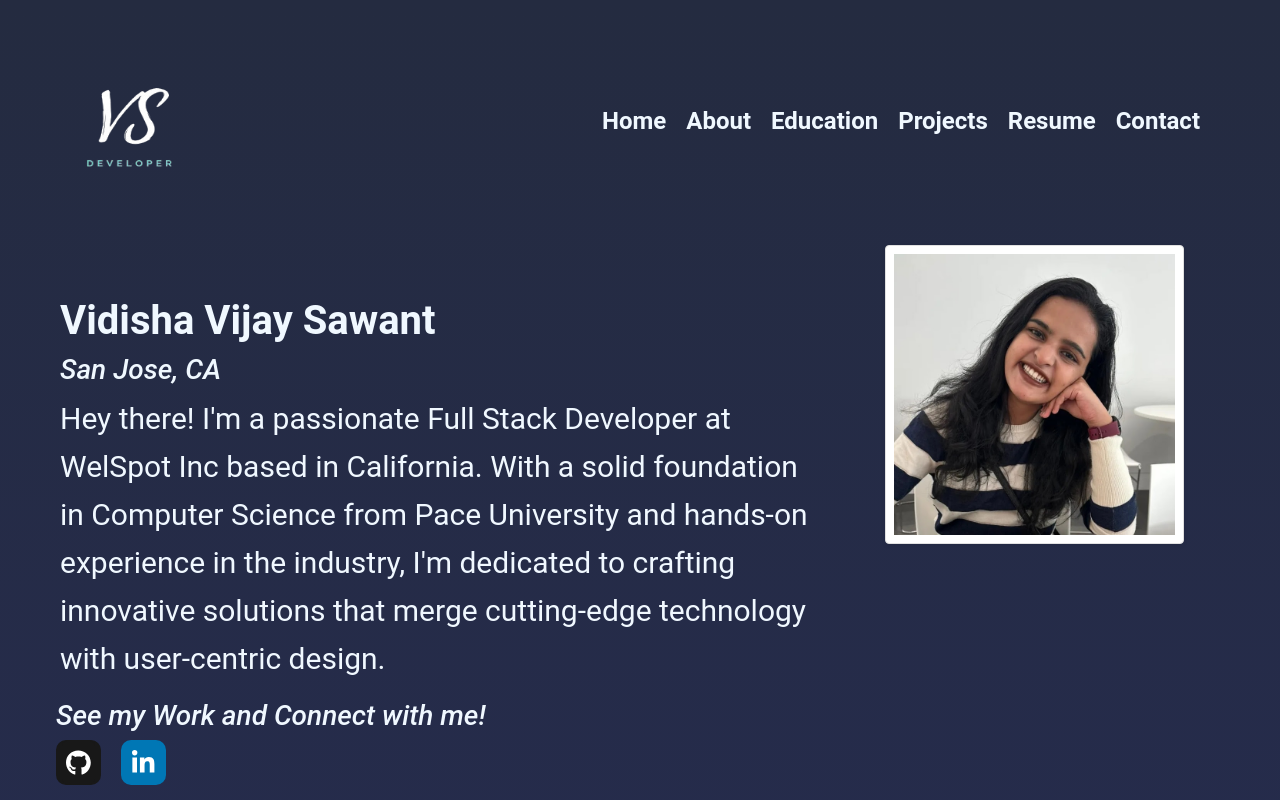
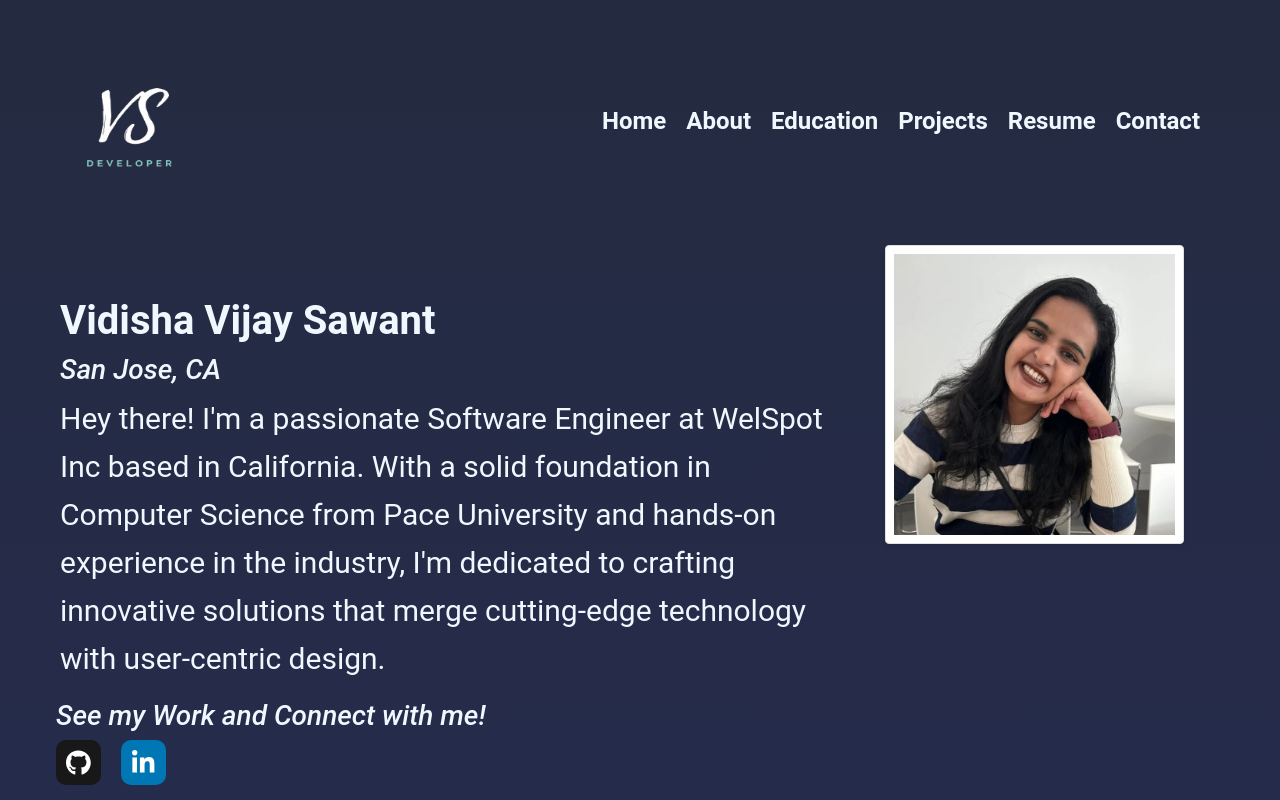
Before and after one commit to vidishasawant10/Portfolio, a React (Create React App) app: page / in a window 1280 px wide. Shown: the top 800 px of the page. Built offline with nearby package versions, Linux system fonts and the light colour scheme.

Commit message:
Update job title in Home component

```diff
--- a/src/home/Home.tsx
+++ b/src/home/Home.tsx
@@ -14,7 +14,7 @@ const Home: React.FC = () => {
     <div className="col-md-8 info-section">
           <h1 className='name'>Vidisha Vijay Sawant</h1>
           <h3>San Jose, CA</h3>
-          <p>Hey there! I'm a passionate Full Stack Developer at WelSpot Inc based in California. With a solid foundation in Computer Science from Pace University and hands-on experience in the industry, I'm dedicated to crafting innovative solutions that merge cutting-edge technology with user-centric design.</p>
+          <p>Hey there! I'm a passionate Software Engineer at WelSpot Inc based in California. With a solid foundation in Computer Science from Pace University and hands-on experience in the industry, I'm dedicated to crafting innovative solutions that merge cutting-edge technology with user-centric design.</p>
          </div>
          <div className="col-md-4 profile-section p-5">
          <img src= {profile} alt="Profile Photo" className='profileimage rounded img-thumbnail p-2'/>
```
